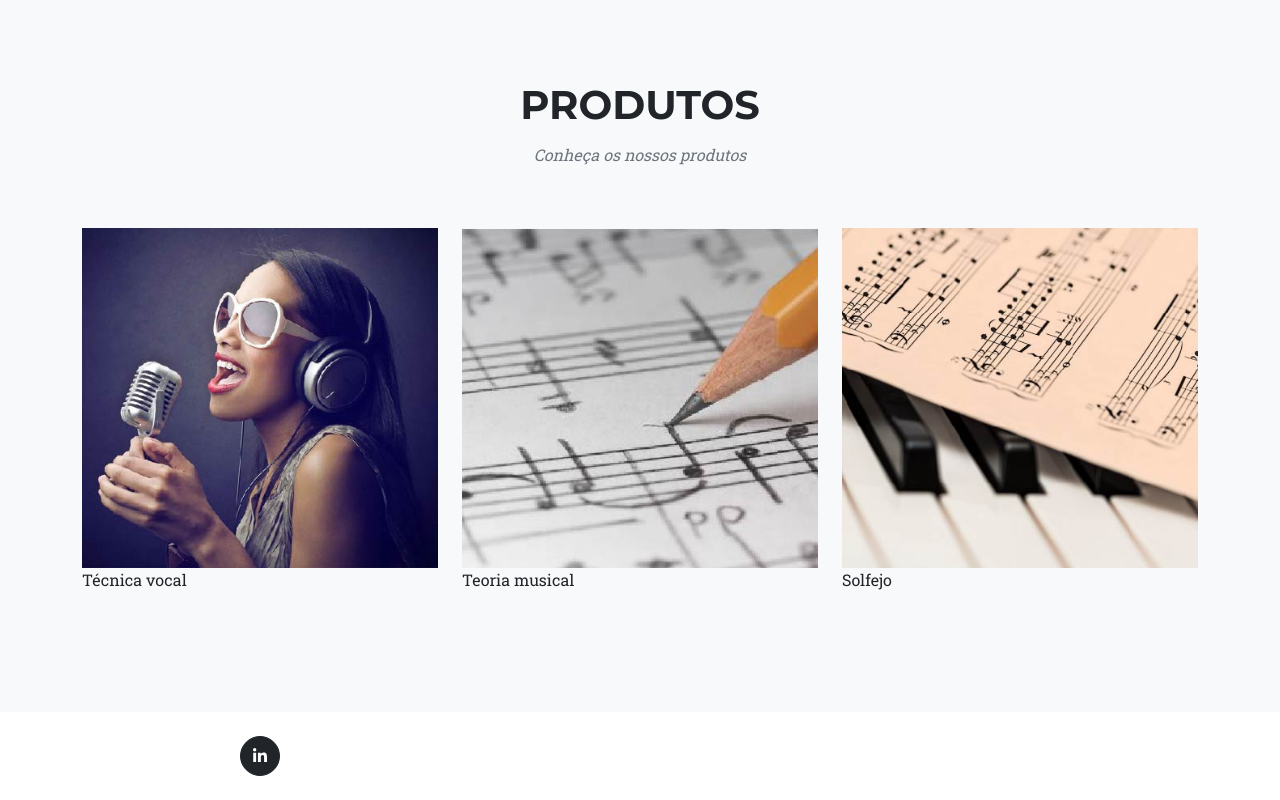
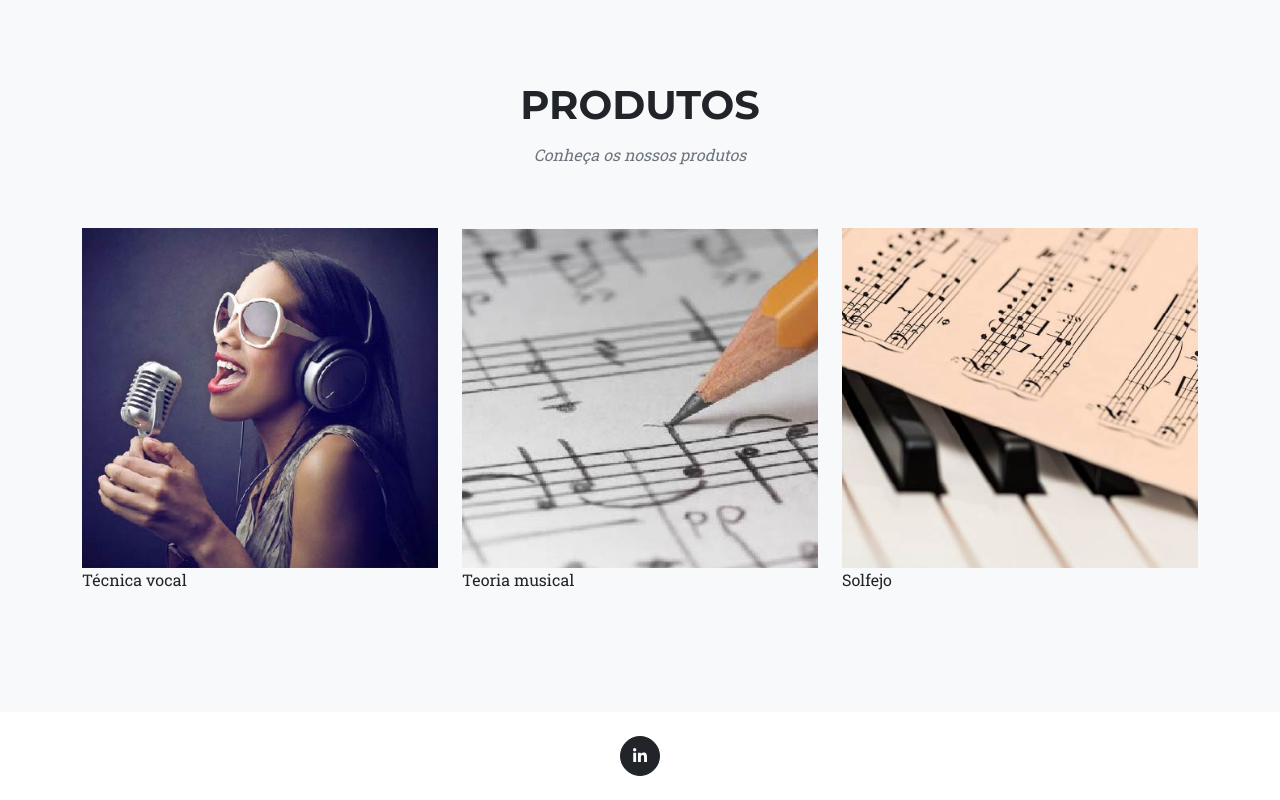
Before and after one commit to luaramaciel/Projeto-1-Gama-XP39, a plain HTML site: page index.html in a window 1280 px wide. Shown: the part 691-1491 px from the top of the page. Drawn offline with nearby package versions, Linux system fonts and the light colour scheme.

Commit message:
ícone Linkedin centralizado

```diff
--- a/index.html
+++ b/index.html
@@ -97,7 +97,7 @@
     <footer class="footer py-4">
         <div class="container">
             <div class="row align-items-center">
-                <div class="col-lg-4 my-3 my-lg-0">
+                <div class="col-lg-0 my-0 my-lg-0">
                     <a class="btn btn-dark btn-social mx-2" href="https://www.linkedin.com/in/luara-maciel-12b16ab2/"><i class="fab fa-linkedin-in"></i></a>
                 </div>
             </div>
```
